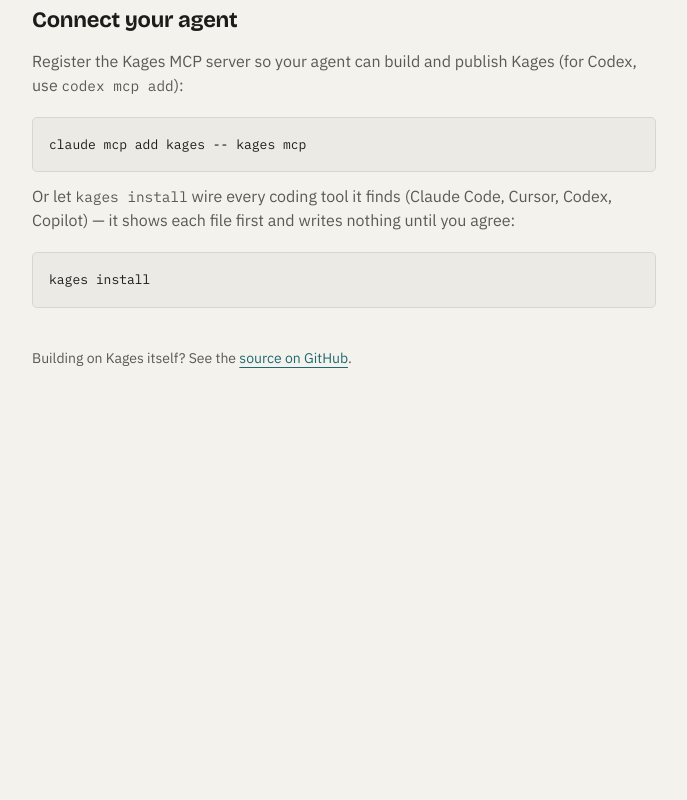
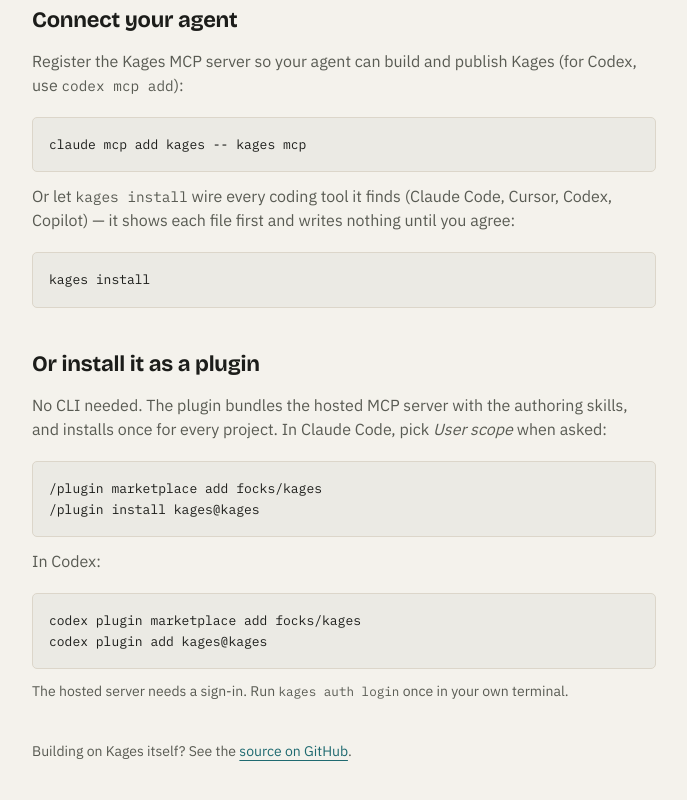
Before and after one commit to focks/kages, a Next.js app: page /docs in a window 1280 px wide. Shown: the part 364-1164 px from the top of the page, without its empty margins (296-983 px from the left). Before the commit the page ends 800 px from the top, so only its background shows below. Built offline with nearby package versions, Linux system fonts and the light colour scheme.

Commit message:
docs(landing): install as a plugin in Claude Code and Codex

```diff
--- a/src/app/docs/page.tsx
+++ b/src/app/docs/page.tsx
@@ -45,6 +45,19 @@
         </p>
         <div className="mt-5"><Code>kages install</Code></div>
 
+        <h2 className="mt-10 font-display text-[22px] font-[650] tracking-[-0.01em]">Or install it as a plugin</h2>
+        <p className="mt-3 text-muted-foreground">
+          No CLI needed. The plugin bundles the hosted MCP server with the authoring skills, and installs once for every project. In Claude Code, pick <em>User scope</em> when asked:
+        </p>
+        <div className="mt-5"><Code>{`/plugin marketplace add focks/kages
+/plugin install kages@kages`}</Code></div>
+        <p className="mt-3 text-muted-foreground">In Codex:</p>
+        <div className="mt-5"><Code>{`codex plugin marketplace add focks/kages
+codex plugin add kages@kages`}</Code></div>
+        <p className="mt-3 text-sm text-muted-foreground">
+          The hosted server needs a sign-in. Run <code className="font-mono text-[0.9em]">kages auth login</code> once in your own terminal.
+        </p>
+
         <p className="mt-10 text-sm text-muted-foreground">
           Building on Kages itself? See the <a href="https://github.com/focks/kages" target="_blank" rel="noreferrer" className="text-wire underline underline-offset-4 hover:text-foreground">source on GitHub</a>.
         </p>
--- a/src/app/landing/page.tsx
+++ b/src/app/landing/page.tsx
@@ -128,6 +128,9 @@
             <h2 className="font-display text-[30px] leading-[1.08] font-[680] tracking-[-0.02em] sm:text-[38px]">Wire up your agent.</h2>
             <p className="mt-4 text-[15px] leading-relaxed text-muted-foreground">Install the CLI, register the MCP server, and your agent can build and publish Kages. The command stays <code className="font-mono text-[0.9em]">kages</code>.</p>
             <div className="mt-6"><Terminal lines={["npm install -g @ifocksh/kages", "claude mcp add kages -- kages mcp", "kages mcp info"]} /></div>
+            <p className="mt-8 text-[15px] leading-relaxed text-muted-foreground">Prefer a plugin? It installs once, for every project, with the skills included.</p>
+            <div className="mt-4"><Terminal label="claude code" prompt="" lines={["/plugin marketplace add focks/kages", "/plugin install kages@kages"]} /></div>
+            <p className="mt-3 font-mono text-[12px] text-muted-foreground">Codex: codex plugin marketplace add focks/kages</p>
             <div className="mt-5"><Button render={<a href="/docs" />} nativeButton={false} variant="outline" size="sm" className="font-mono">read the docs <ArrowRight className="size-4" /></Button></div>
           </div>
         </div>
--- a/src/app/landing/terminal.tsx
+++ b/src/app/landing/terminal.tsx
@@ -7,7 +7,7 @@
 import { useState } from "react";
 import { Check, Copy } from "lucide-react";
 
-export function Terminal({ lines }: { lines: string[] }) {
+export function Terminal({ lines, label = "terminal", prompt = "$ " }: { lines: string[]; label?: string; prompt?: string }) {
   const [copied, setCopied] = useState(false);
   async function copy() {
     try { await navigator.clipboard.writeText(lines.join("\n")); setCopied(true); setTimeout(() => setCopied(false), 1500); } catch { /* clipboard blocked: the text is visible to select */ }
@@ -15,13 +15,13 @@
   return (
     <div className="rounded-md border border-border bg-foreground/[0.03] font-mono text-[13px]">
       <div className="flex items-center justify-between border-b border-border px-4 py-2 text-[11px] uppercase tracking-[0.08em] text-muted-foreground">
-        <span>terminal</span>
+        <span>{label}</span>
         <button type="button" onClick={copy} className="inline-flex items-center gap-1 transition-colors hover:text-foreground">
           {copied ? <><Check className="size-3" /> copied</> : <><Copy className="size-3" /> copy</>}
         </button>
       </div>
       <pre className="overflow-x-auto p-4 leading-relaxed">{lines.map((l, i) => (
-        <div key={i}><span className="select-none text-primary">$ </span>{l}</div>
+        <div key={i}><span className="select-none text-primary">{prompt}</span>{l}</div>
       ))}</pre>
     </div>
   );
```
